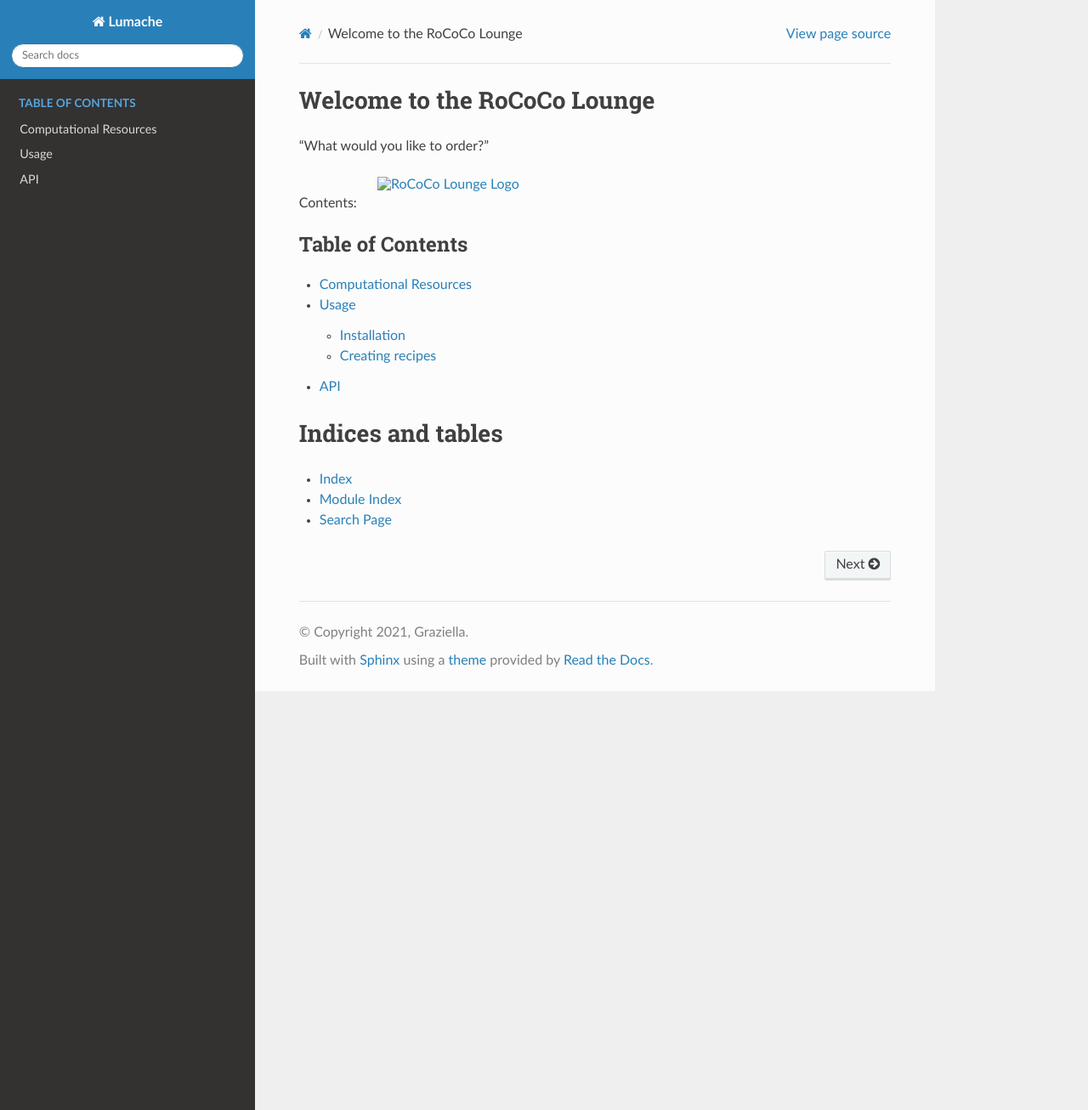
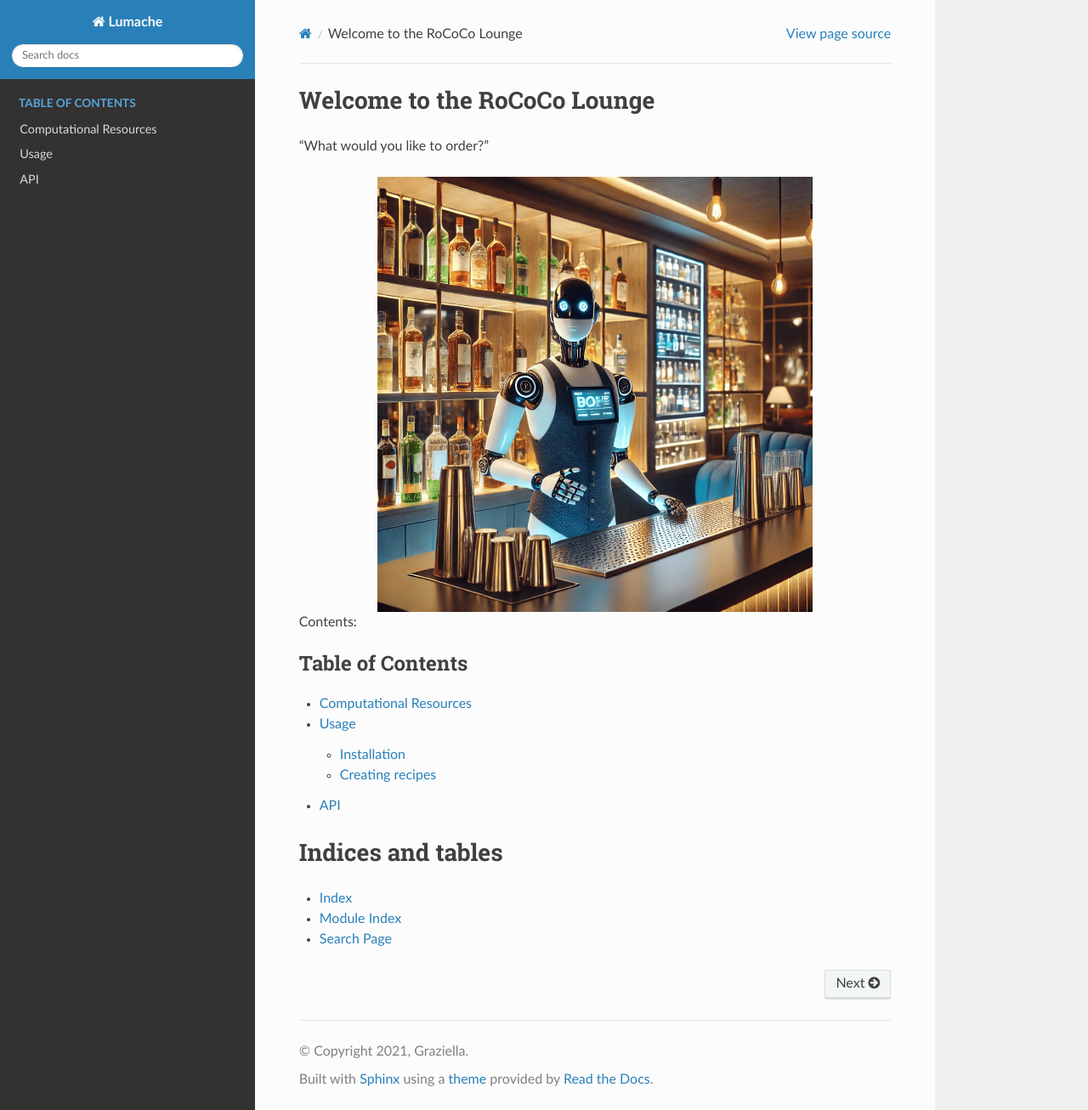
Before and after one commit to Lab-RoCoCo-Sapienza/RoCoCo-Lounge, a Sphinx documentation site: the page built from docs/source/index.rst, in a window 1280 px wide and 1306 px high. Shown: the whole window at 85% size. Built offline with Sphinx 7.4.7 and the Read the Docs theme 3.1.0, drawn with Linux system fonts in a browser that asks for light colours; pages that are not in the unit, such as notebooks, are missing from menus.

Commit message:
image fix

```diff
--- a/docs/source/index.rst
+++ b/docs/source/index.rst
@@ -2,7 +2,7 @@ Welcome to the RoCoCo Lounge
 =========================================
 "What would you like to order?"
 
-.. image:: docs/assets/lounge.png
+.. image:: ../assets/lounge.png
    :alt: RoCoCo Lounge Logo
    :width: 512px
    :align: center
```
